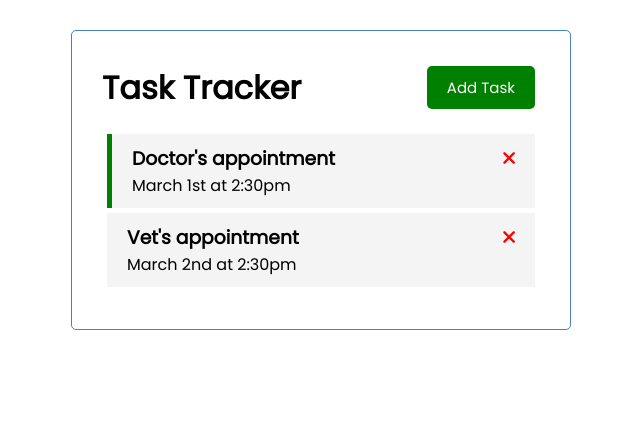
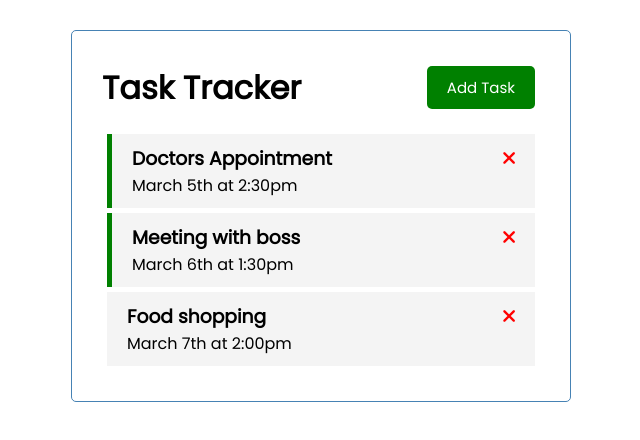
Before and after one commit to eduardosancho/vue-todo-list, a Vue app: page / in a window 1280 px wide. Shown: the top 440 px of the page, without its empty margins (319-959 px from the left). Built offline with nearby package versions, Linux system fonts and the light colour scheme; data requests are answered from the project's data file.

Commit message:
Install json-server & fetch it for this.tasks

```diff
--- /dev/null
+++ b/db.json
@@ -0,0 +1,22 @@
+{
+  "tasks": [
+    {
+      "id": "1",
+      "text": "Doctors Appointment",
+      "day": "March 5th at 2:30pm",
+      "reminder": true
+    },
+    {
+      "id": "2",
+      "text": "Meeting with boss",
+      "day": "March 6th at 1:30pm",
+      "reminder": true
+    },
+    {
+      "id": "3",
+      "text": "Food shopping",
+      "day": "March 7th at 2:00pm",
+      "reminder": false
+    }
+  ]
+}
--- a/package.json
+++ b/package.json
@@ -4,10 +4,12 @@
   "private": true,
   "scripts": {
     "serve": "vue-cli-service serve",
-    "build": "vue-cli-service build"
+    "build": "vue-cli-service build",
+    "backend": "json-server --watch db.json --port 5000"
   },
   "dependencies": {
     "core-js": "^3.6.5",
+    "json-server": "^0.17.0",
     "vue": "^3.0.0"
   },
   "devDependencies": {
--- a/src/App.vue
+++ b/src/App.vue
@@ -40,23 +40,16 @@ export default {
     },
     toggleAddTask() {
       this.showAddTask = !this.showAddTask
+    },
+    async fetchTasks() {
+      const res = await fetch('http://localhost:5000/tasks')
+      const data = await res.json()
+
+      return data
     }
   },
-  created() {
-    this.tasks = [
-      {
-        id: 1,
-        text: 'Doctor\'s appointment',
-        day: 'March 1st at 2:30pm',
-        reminder: true,
-      },
-      {
-        id: 2,
-        text: 'Vet\'s appointment',
-        day: 'March 2nd at 2:30pm',
-        reminder: false,
-      }
-    ]
+  async created() {
+    this.tasks = await this.fetchTasks()
   }
 };
 </script>
```
Also changed, not shown: 1 other file (tests, documents, lock files or other folders).
